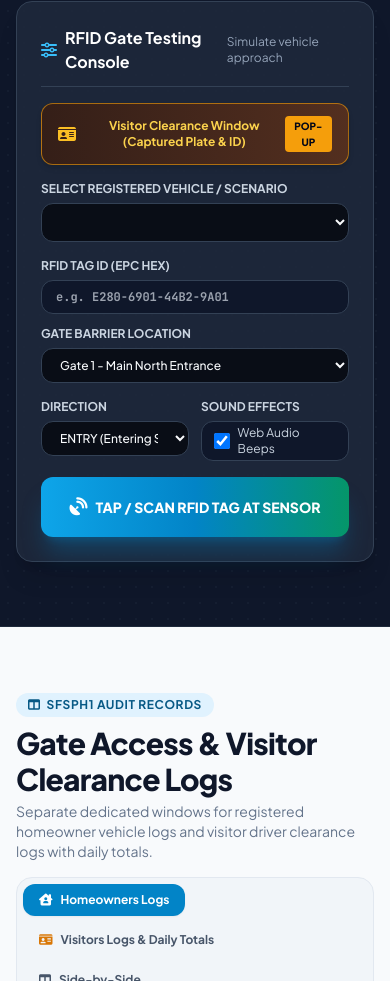
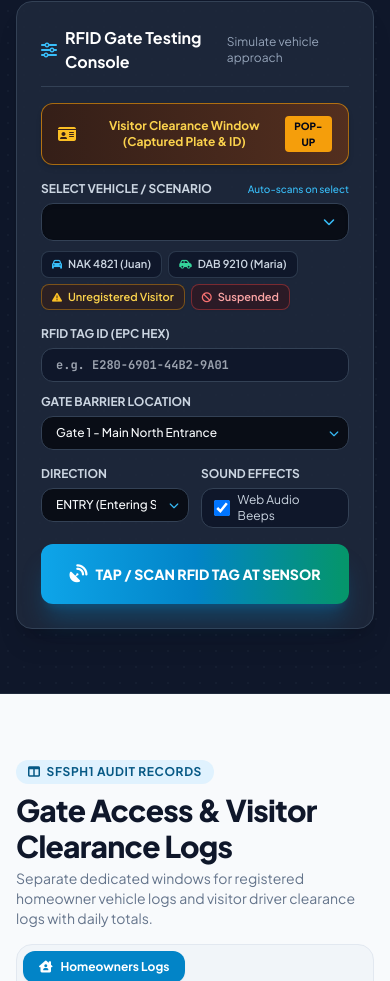
Before and after one commit to pong82n/hoa-rfid, a plain HTML site: page index.html in a window 390 px wide. Shown: the part 5704-6685 px from the top of the page. Drawn offline with nearby package versions, Linux system fonts and the light colour scheme; a script that the page names is missing.

Commit message:
fix: enhance guard console vehicle dropdown styling and add quick-select scenario chips
Improve usability and responsiveness of the guard console simulation controls by adding custom chevron styling to the vehicle, gate location, and direction dropdowns. Introduce 1-click quick-select preset chips for registered residents, unregistered visitor detection, and suspended decal scenarios to eliminate manual selection friction and provide clear auto-scan feedback. Also hook up the guard monitor location badge to dynamically sync with selected gate barriers.

```diff
--- a/index.html
+++ b/index.html
@@ -688,11 +688,35 @@
                         </button>
 
                         <div>
-                            <label class="block text-xs font-bold text-slate-300 uppercase mb-1.5" for="simulatorVehicleSelect">
-                                Select Registered Vehicle / Scenario
+                            <div class="flex items-center justify-between mb-1.5">
+                                <label class="block text-xs font-bold text-slate-300 uppercase" for="simulatorVehicleSelect">
+                                    Select Vehicle / Scenario
                                 </label>
-                            <select id="simulatorVehicleSelect" class="w-full px-3.5 py-2.5 rounded-xl bg-slate-900 border border-slate-700 text-white text-xs font-medium focus:ring-2 focus:ring-sky-500 focus:outline-none">
+                                <span class="text-[10px] text-sky-400 font-medium">Auto-scans on select</span>
+                            </div>
+                            <div class="relative">
+                                <select id="simulatorVehicleSelect" class="w-full pl-3.5 pr-10 py-2.5 rounded-xl bg-slate-900 border border-slate-700 text-white text-xs font-medium focus:ring-2 focus:ring-sky-500 focus:outline-none cursor-pointer appearance-none shadow-inner">
                                 </select>
+                                <div class="pointer-events-none absolute inset-y-0 right-0 flex items-center px-3.5 text-sky-400">
+                                    <i class="fa-solid fa-chevron-down text-xs"></i>
+                                </div>
+                            </div>
+
+                            <!-- 1-Click Quick Preset Chips -->
+                            <div class="flex flex-wrap gap-1.5 mt-2.5">
+                                <button type="button" onclick="app.selectAndSimulateVehicle('veh-001')" class="px-2.5 py-1 rounded-lg bg-slate-900/90 hover:bg-sky-950 text-slate-300 hover:text-sky-300 border border-slate-700/80 hover:border-sky-500/60 text-[11px] font-semibold flex items-center gap-1.5 transition-all shadow-sm">
+                                    <i class="fa-solid fa-car text-sky-400 text-[10px]"></i> NAK 4821 (Juan)
+                                </button>
+                                <button type="button" onclick="app.selectAndSimulateVehicle('veh-002')" class="px-2.5 py-1 rounded-lg bg-slate-900/90 hover:bg-sky-950 text-slate-300 hover:text-sky-300 border border-slate-700/80 hover:border-sky-500/60 text-[11px] font-semibold flex items-center gap-1.5 transition-all shadow-sm">
+                                    <i class="fa-solid fa-car-side text-emerald-400 text-[10px]"></i> DAB 9210 (Maria)
+                                </button>
+                                <button type="button" onclick="app.selectAndSimulateVehicle('test_unregistered')" class="px-2.5 py-1 rounded-lg bg-amber-950/40 hover:bg-amber-900/60 text-amber-300 border border-amber-500/40 hover:border-amber-400 text-[11px] font-semibold flex items-center gap-1.5 transition-all shadow-sm">
+                                    <i class="fa-solid fa-triangle-exclamation text-amber-400 text-[10px]"></i> Unregistered Visitor
+                                </button>
+                                <button type="button" onclick="app.selectAndSimulateVehicle('test_expired')" class="px-2.5 py-1 rounded-lg bg-red-950/40 hover:bg-red-900/60 text-red-300 border border-red-500/40 hover:border-red-400 text-[11px] font-semibold flex items-center gap-1.5 transition-all shadow-sm">
+                                    <i class="fa-solid fa-ban text-red-400 text-[10px]"></i> Suspended
+                                </button>
+                            </div>
                         </div>
 
                         <div class="grid grid-cols-1 sm:grid-cols-2 gap-3">
@@ -707,11 +731,16 @@
                                 <label class="block text-xs font-bold text-slate-300 uppercase mb-1.5" for="simulatorGateSelect">
                                     Gate Barrier Location
                                 </label>
-                                <select id="simulatorGateSelect" class="w-full px-3.5 py-2 rounded-xl bg-slate-900 border border-slate-700 text-white text-xs font-medium focus:ring-2 focus:ring-sky-500 focus:outline-none">
+                                <div class="relative">
+                                    <select id="simulatorGateSelect" class="w-full pl-3.5 pr-8 py-2 rounded-xl bg-slate-900 border border-slate-700 text-white text-xs font-medium focus:ring-2 focus:ring-sky-500 focus:outline-none cursor-pointer appearance-none">
                                         <option value="Gate 1 - Main North Entrance">Gate 1 - Main North Entrance</option>
                                         <option value="Gate 1 - Main North Exit">Gate 1 - Main North Exit</option>
                                         <option value="Gate 2 - East Resident Lane">Gate 2 - East Resident Lane</option>
                                     </select>
+                                    <div class="pointer-events-none absolute inset-y-0 right-0 flex items-center px-2.5 text-sky-400">
+                                        <i class="fa-solid fa-chevron-down text-[10px]"></i>
+                                    </div>
+                                </div>
                             </div>
                         </div>
 
@@ -720,10 +749,15 @@
                                 <label class="block text-xs font-bold text-slate-300 uppercase mb-1.5" for="simulatorDirectionSelect">
                                     Direction
                                 </label>
-                                <select id="simulatorDirectionSelect" class="w-full px-3.5 py-2 rounded-xl bg-slate-900 border border-slate-700 text-white text-xs font-medium focus:ring-2 focus:ring-sky-500 focus:outline-none">
+                                <div class="relative">
+                                    <select id="simulatorDirectionSelect" class="w-full pl-3.5 pr-8 py-2 rounded-xl bg-slate-900 border border-slate-700 text-white text-xs font-medium focus:ring-2 focus:ring-sky-500 focus:outline-none cursor-pointer appearance-none">
                                         <option value="ENTRY">ENTRY (Entering SFSPh1)</option>
                                         <option value="EXIT">EXIT (Leaving Subdivision)</option>
                                     </select>
+                                    <div class="pointer-events-none absolute inset-y-0 right-0 flex items-center px-2.5 text-sky-400">
+                                        <i class="fa-solid fa-chevron-down text-[10px]"></i>
+                                    </div>
+                                </div>
                             </div>
 
                             <div>
```
Lines whose indentation alone changed are shown as unchanged.
